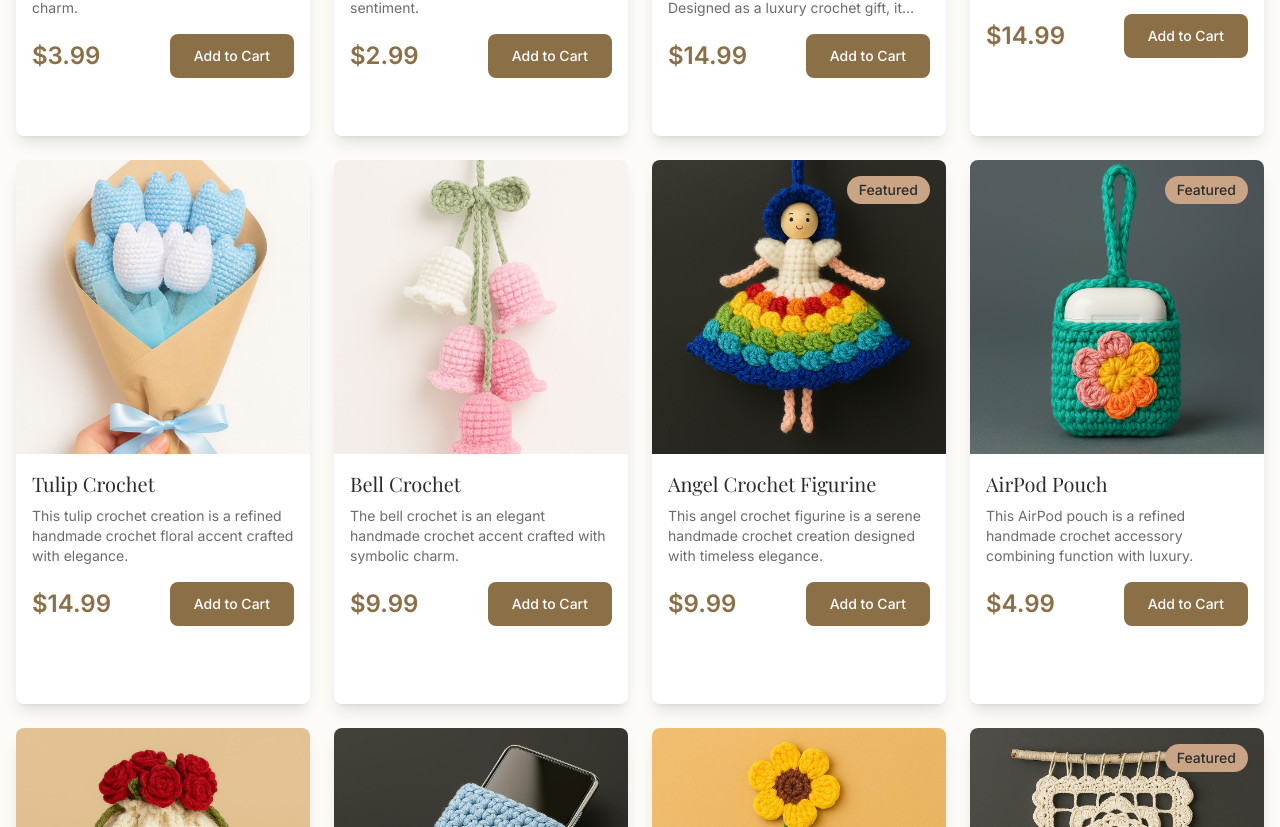
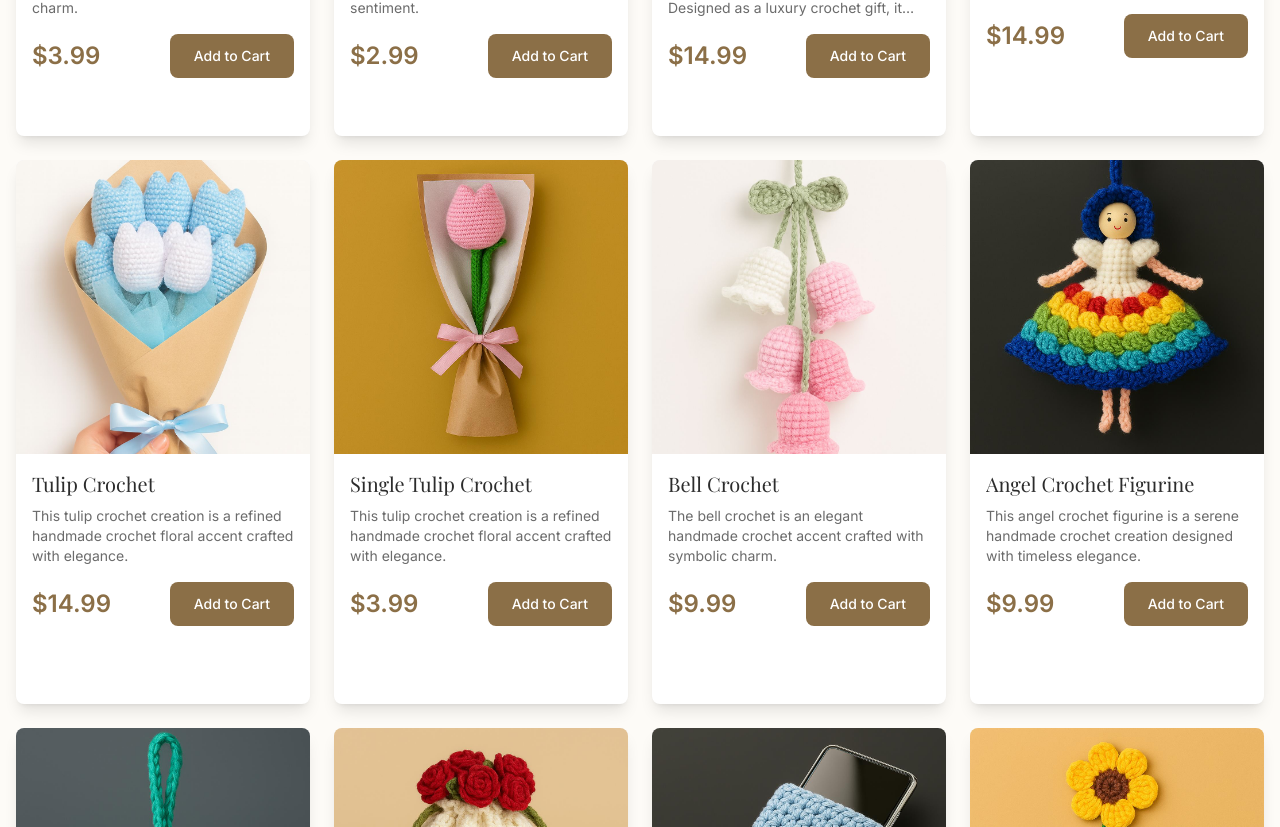
Before and after one commit to maksha19/crochet, a React (Vite) app: page /shop in a window 1280 px wide. Shown: the part 1393-2220 px from the top of the page. Built offline with nearby package versions, Linux system fonts and the light colour scheme.

Commit message:
add single tuilp. disable featured

```diff
--- a/src/data/products.js
+++ b/src/data/products.js
@@ -20,7 +20,7 @@ export const products = [
         "image": "/images/keychain/butterfly.png",
         "colors": [],
         "inStock": true,
-        "featured": true,
+        "featured": false,
         "quantity": 1
     },
     {
@@ -86,7 +86,7 @@ export const products = [
         "image": "/images/keychain/trio.jpeg",
         "colors": [],
         "inStock": true,
-        "featured": true
+        "featured": false
     },
     {
         "id": "Strawberry_Keychain",
@@ -152,7 +152,7 @@ export const products = [
         "image": "/images/flower/sunflower.jpeg",
         "colors": [],
         "inStock": true,
-        "featured": true
+        "featured": false
     },
     {
         "id": "Lavender_Crochet",
@@ -199,6 +199,28 @@ export const products = [
         "featured": false
     },
     {
+        "id": "Tulip_Crochet",
+        "name": "Single Tulip Crochet",
+        "description": "This tulip crochet creation is a refined handmade crochet floral accent crafted with elegance.",
+        "detailedUsageAndBenefits": [
+            "Used as décor or gifting flower",
+            "Symbolizes love and renewal",
+            "Ideal for anniversaries and birthdays",
+            "Handmade crochet durability",
+            "Zero-maintenance floral elegance"
+        ],
+        "caption": [
+            "Timeless tulip beauty 🌷",
+            "Handmade crochet perfection"
+        ],
+        "price": 3.99,
+        "category": "crochet-flowers",
+        "image": "/images/flower/singletuilp.jpeg",
+        "colors": [],
+        "inStock": true,
+        "featured": false
+    },
+    {
         "id": "Bell_Crochet",
         "name": "Bell Crochet",
         "description": "The bell crochet is an elegant handmade crochet accent crafted with symbolic charm.",
@@ -240,7 +262,7 @@ export const products = [
         "image": "/images/figurine/angel.jpeg",
         "colors": [],
         "inStock": true,
-        "featured": true
+        "featured": false
     },
     {
         "id": "AirPod_Pouch",
@@ -262,7 +284,7 @@ export const products = [
         "image": "/images/utility/airpod.jpeg",
         "colors": [],
         "inStock": true,
-        "featured": true
+        "featured": false
     },
     {
         "id": "Drawstring_Coin_Bag",
@@ -350,7 +372,7 @@ export const products = [
         "image": "/images/homedecor/miniwallhanging.jpeg",
         "colors": [],
         "inStock": true,
-        "featured": true
+        "featured": false
     },
     {
         "id": "Crochet_Potted_Plant",
@@ -416,7 +438,7 @@ export const products = [
         "image": "/images/homedecor/singlerose.jpeg",
         "colors": [],
         "inStock": true,
-        "featured": true
+        "featured": false
     }, {
         "id": "Crochet_Coaster",
         "name": "Crochet Coaster",
@@ -481,7 +503,7 @@ export const products = [
     //     "image": "/images/products/crochet-door-decor.jpg",
     //     "colors": ["neutral"],
     //     "inStock": true,
-    //     "featured": true
+    //     "featured": false
     // }
 ];
 
```
Also changed, not shown: public/images/flower/singletuilp.jpeg (added).
